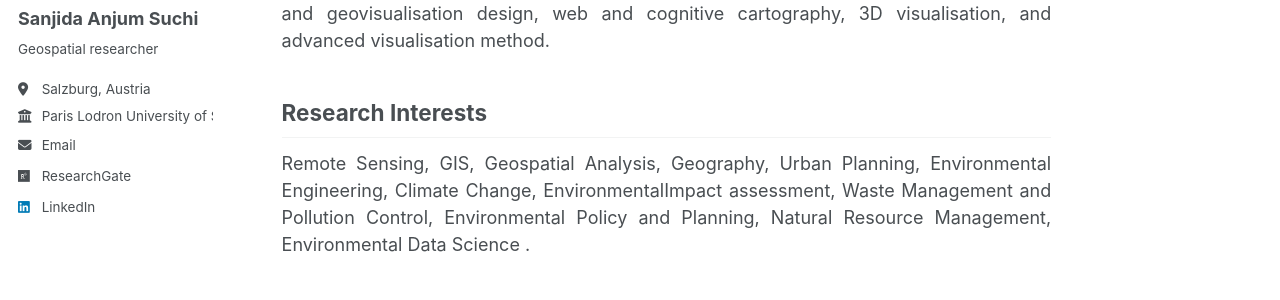
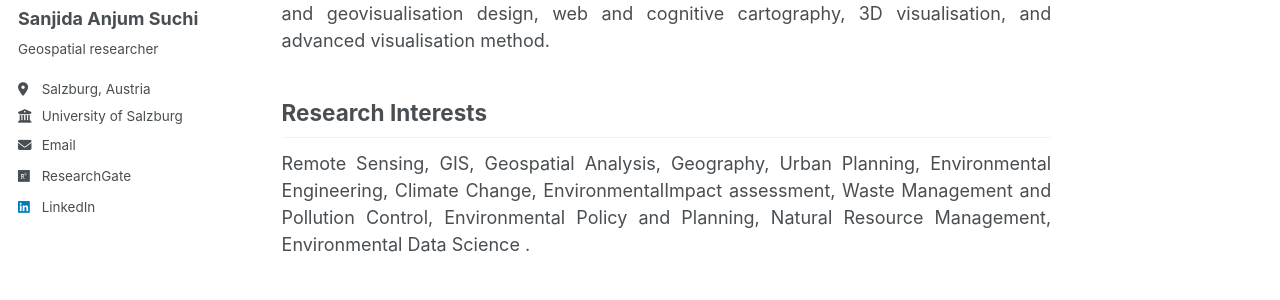
Before and after one commit to sanjidasuchi/portfolio, a Jekyll site: the page built from _pages/about.md, in a window 1280 px wide. Shown: the part 283-583 px from the top of the page. Built offline with Jekyll 4.4.1, drawn with Linux system fonts in a browser that asks for light colours.

Commit message:
Update _config.yml

```diff
--- a/_config.yml
+++ b/_config.yml
@@ -25,7 +25,7 @@ author:
   pronouns         : # example: "she/her"
   bio              : "Geospatial researcher"
   location         : "Salzburg, Austria"
-  employer         : "Paris Lodron University of Salzburg"
+  employer         : "University of Salzburg"
   uri              : # URL
   email            : "sanjidasuchi405@gmail.com"
 
```
